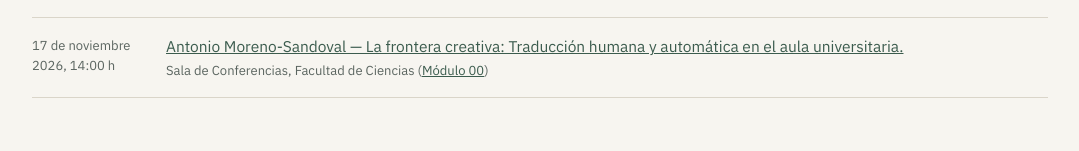
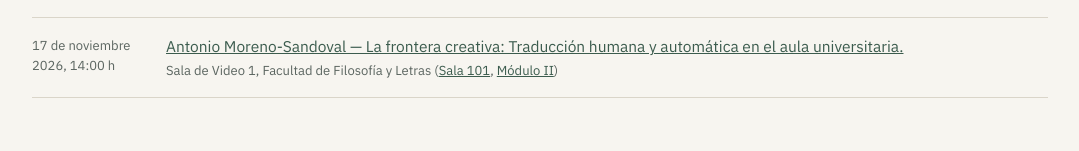
Before and after one commit to sinterdia/seminario-interdisciplinar-ia, a plain HTML site: page calendario-grabaciones.html in a window 1280 px wide. Shown: the part 312-463 px from the top of the page, without its empty margins (100-1179 px from the left). Drawn offline with Linux system fonts and the light colour scheme.

Commit message:
Update session details in calendario-grabaciones.html

```diff
--- a/calendario-grabaciones.html
+++ b/calendario-grabaciones.html
@@ -35,7 +35,7 @@
     <div class="aviso-row">
       <div class="aviso-date">17 de noviembre 2026, 14:00 h</div>
       <div class="aviso-title"><a href="https://sinterdia.github.io/seminario-interdisciplinar-ia/Carteles/anuncio-antonio-moreno-sandoval.pdf">Antonio Moreno-Sandoval — La frontera creativa: Traducción humana y automática en el aula universitaria.</a>
-        <span>Sala de Conferencias, Facultad de Ciencias (<a href="https://www.mjusticia.gob.es/es/Ciudadano/EmpleoPublico/Documents/10-Plano-distribucion-de-aulas-de-Ciencias.pdf">Módulo 00</a>)</span>
+        <span>Sala de Video 1, Facultad de Filosofía y Letras (<a href="https://www.uam.es/fyl/media/doc/1606981410210/espacdocentesyaulasinformat-n15102026.pdf" target="_blank">Sala 101</a>, <a href="https://www.uam.es/fyl/media/doc/1606981467499/planofacultad.pdf" target="_blank">Módulo II</a>)</span>
       </div>
     </div>
   </section>
```
